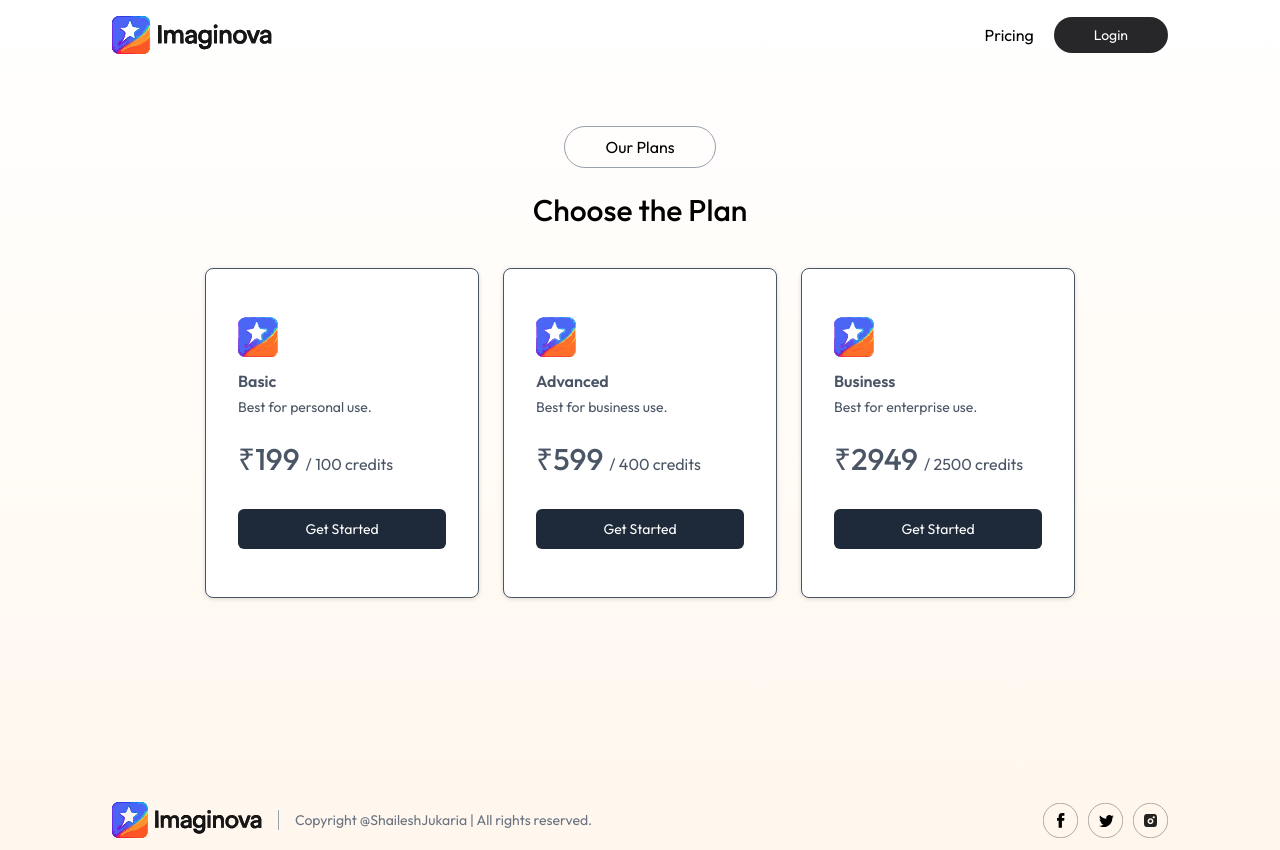
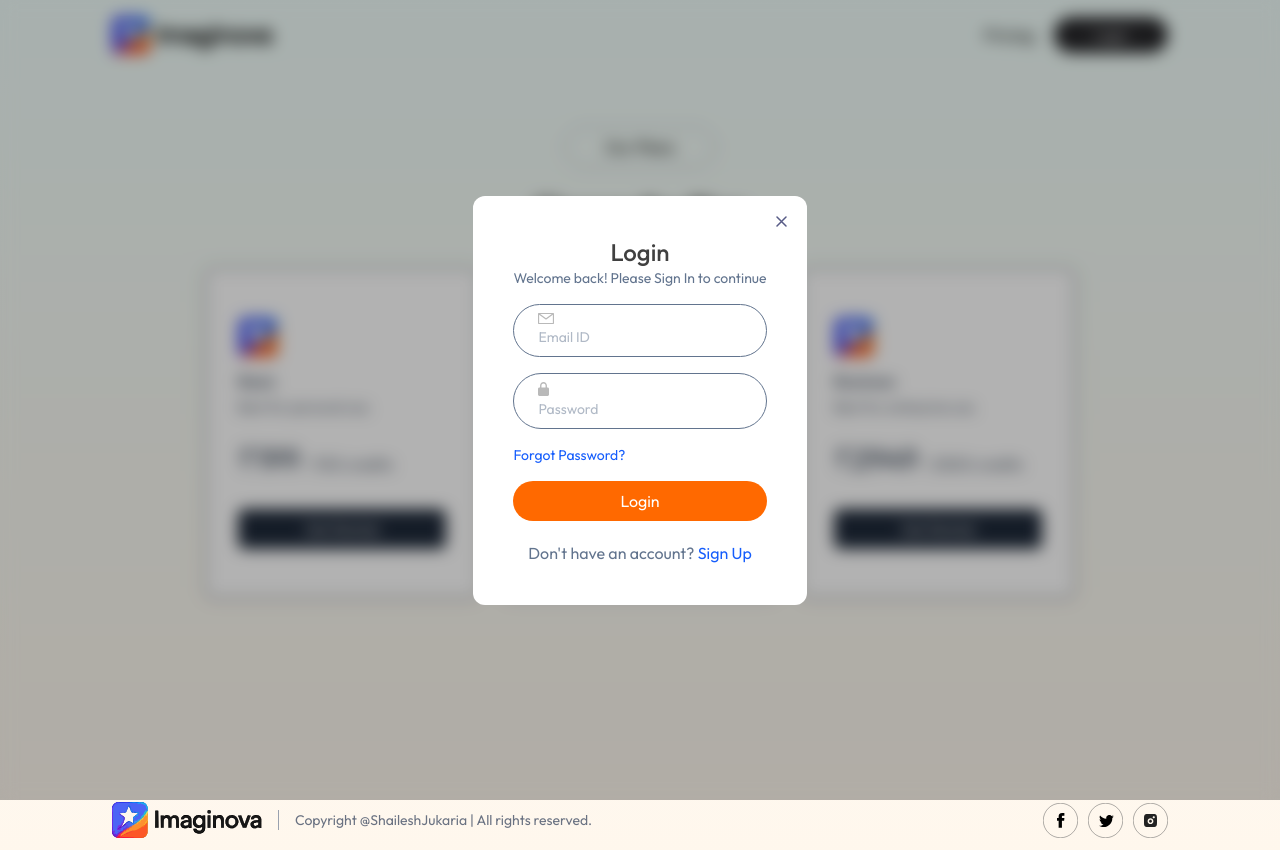
Before and after one commit to shaileshjukaria/Imaginova, a React (Vite) app in the folder client/: page /buycredit in a window 1280 px wide. Both pictures are taken after a click on the button "Login". Built offline with nearby package versions, Linux system fonts and the light colour scheme.

Commit message:
completed frontend

```diff
--- a/client/src/App.jsx
+++ b/client/src/App.jsx
@@ -1,16 +1,21 @@
-import React from 'react';
+import React, { useContext } from 'react';
 import { Routes, Route} from 'react-router-dom';
 import Home from './pages/Home';
 import Result from './pages/Result';
 import BuyCredit from './pages/BuyCredit';
 import Navbar from './components/Navbar';
 import Footer from './components/Footer';
+import Login from './components/Login';
+import { AppContext } from './context/AppContext';
 
 const App = () => {
+
+  const {showLogin} = useContext(AppContext);
   return (
     <div className='px-4 sm:px-10 md:px-14 lg:px-28
-    min-h-screen bg-linear-to-b frm-teal-50 to-orange-50'>
+    min-h-screen bg-linear-to-b from-teal-50 to-orange-50'>
 <Navbar/>
+{showLogin && <Login/>}
       <Routes>
         <Route path='/' element={<Home/>} />
         <Route path='/result' element={<Result/>} />
--- /dev/null
+++ b/client/src/components/Login.jsx
@@ -0,0 +1,57 @@
+import React, { useContext, useEffect, useState } from 'react'
+import { assets } from '../assets/assets'
+import { AppContext } from '../context/AppContext';
+
+const Login = () => {
+
+const [state, setState] = useState('Login');
+const { setShowLogin } = useContext(AppContext);
+
+useEffect(() => {
+    document.body.style.overflow = 'hidden';
+    return () => {
+        document.body.style.overflow = 'unset';
+    }
+}, []);
+
+  return (
+    <div className='absolute top-0 left-0 right-0 bottom-0
+    z-10 backdrop-blur-sm bg-black/30 flex justify-center items-center'>
+
+    <form className='relative bg-white p-10 rounded-xl text-slate-500'>
+        <h1 className='text-center text-2xl text-neutral-700 font-medium'>{state}</h1>
+        <p className='text-sm'>Welcome back! Please Sign In to continue</p>
+
+       { state!=='Login' && <div className='border px-6 py-2 items-center gap-2 rounded-full mt-4'>
+            <img src={assets.user_icon} alt='' />
+            <input type='text' className='outline-none text-sm' placeholder='Full Name' required />
+        </div>}
+
+        <div className='border px-6 py-2 items-center gap-2 rounded-full mt-4'>
+            <img src={assets.email_icon} alt='' />
+            <input type='email' className='outline-none text-sm' placeholder='Email ID' required />
+        </div>
+
+        <div className='border px-6 py-2 items-center gap-2 rounded-full mt-4'>
+            <img src={assets.lock_icon} alt='' />
+            <input type='password' className='outline-none text-sm' placeholder='Password' required />
+        </div>
+        <p className='text-sm text-blue-600 my-4 cursor-pointer'>Forgot Password?</p>
+
+        <button className='bg-orange-500 w-full text-white py-2 rounded-full'>{state === 'Login' ? 'Login' : 'Create Account'}</button>
+
+       {state === 'Login' ? <p className='mt-5 text-center'>Don't have an account?
+            <span className='text-blue-600 cursor-pointer' onClick={() => setState('Sign Up')}> Sign Up</span></p>
+       :
+        <p className='mt-5 text-center'>Already have an account?
+            <span className='text-blue-600 cursor-pointer' onClick={() => setState('Login')}> Login</span></p>}
+
+            <img onClick={()=>setShowLogin(false)} src={assets.cross_icon} alt='' className='absolute top-5 right-5 cursor-pointer'/>
+
+    </form>
+
+    </div>
+  )
+}
+
+export default Login
--- a/client/src/components/Navbar.jsx
+++ b/client/src/components/Navbar.jsx
@@ -1,12 +1,11 @@
 import React, { useContext } from 'react'
 import {assets} from '../assets/assets';
 import { Link, useNavigate } from 'react-router-dom';
-import { use } from 'react';
 import { AppContext } from '../context/AppContext';
 
 const Navbar = () => {
 
-    const {user} = useContext(AppContext)
+    const {user, setShowLogin} = useContext(AppContext)
 
     const navigate = useNavigate();
 
@@ -47,8 +46,8 @@
         <div className='flex items-center gap-2 sm:gap-5'>
           <p onClick={()=>navigate('/buycredit')}
           className='cursor-pointer'>Pricing </p>
-          <button className='bg-zinc-800 text-white px-7
-          py-2 sm:px-10 text-sm rounded-full '>Login</button>
+          <button onClick={() => setShowLogin(true)} className='bg-zinc-800 text-white px-7
+          py-2 sm:px-10 text-sm rounded-full cursor-pointer'>Login</button>
        </div>
         }
 
--- a/client/src/context/AppContext.jsx
+++ b/client/src/context/AppContext.jsx
@@ -5,9 +5,10 @@
 
 const AppContextProvider = (props) => {
     const [user, setUser] = useState(null);
+    const [showLogin, setShowLogin] = useState(false);
 
     const value = {
-        user,setUser
+        user,setUser,showLogin,setShowLogin
     }
 
     return (
```
